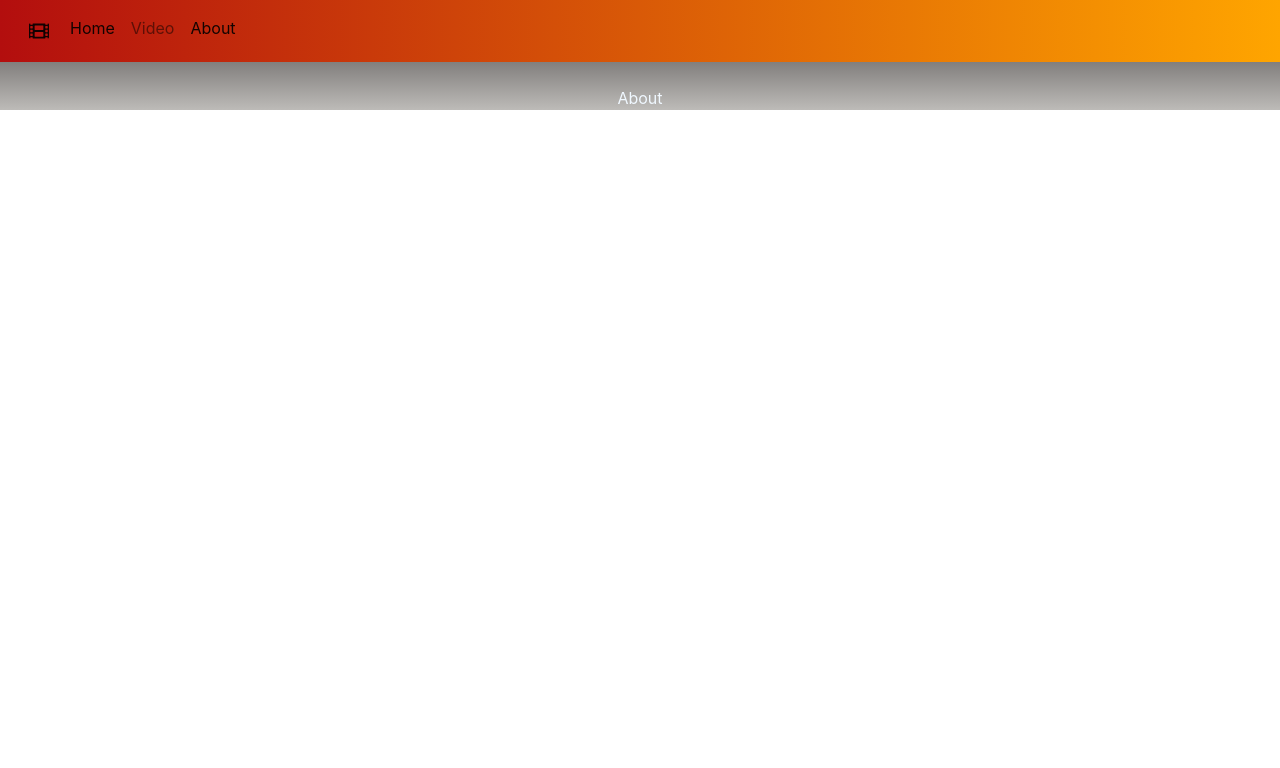
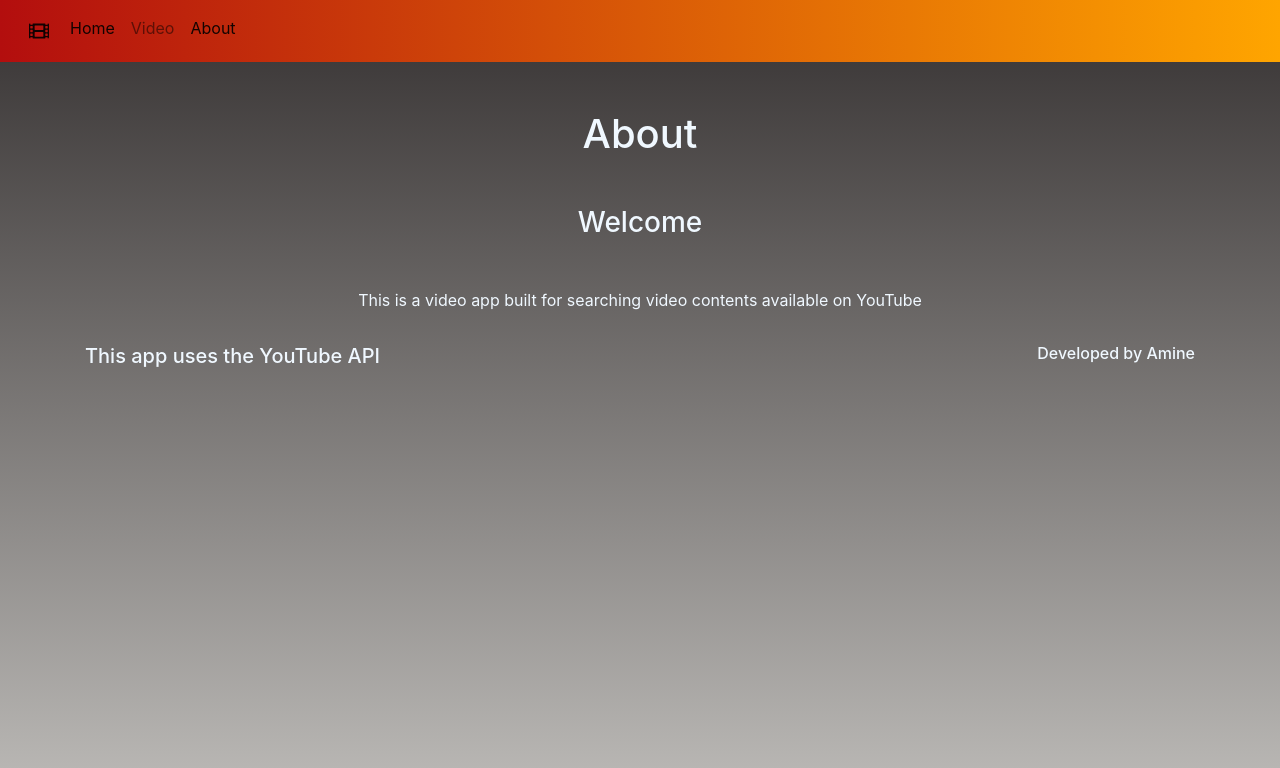
Before and after one commit to AminesCodes/Unit_4_Assessement, a React (Create React App) app: page /about in a window 1280 px wide. Shown: the top 768 px of the page. Built offline with nearby package versions, Linux system fonts and the light colour scheme; no server answers.

Commit message:
most functionality completed

```diff
--- a/public/index.html
+++ b/public/index.html
@@ -1,5 +1,5 @@
 <!DOCTYPE html>
-<html lang="en">
+<html lang="en" height=100%>
 
 <head>
   <meta charset="utf-8" />
@@ -28,7 +28,7 @@
   <title>YouTube API</title>
 </head>
 
-<body>
+<body height=100%>
   <noscript>You need to enable JavaScript to run this app.</noscript>
   <div id="root"></div>
   <!--
--- a/src/App.css
+++ b/src/App.css
@@ -2,8 +2,14 @@
   text-align: center;
   color: aliceblue;
   background-image: linear-gradient(to bottom, rgb(53, 49, 49) , rgb(189, 187, 184));
-  overflow: scroll;
+  overflow: auto;
   position: relative;
+  height: 100%;
+}
+
+#root {
+  height: 100%;
+  overflow: auto;
 }
 
 .icon {
@@ -20,8 +26,11 @@
 
 .errorDiv {
   position: absolute;
-  width: 65%;
-
+  width: 60%;
+  top: 10%;
+  margin: 0 20%;
+  background-color: cadetblue;
+  border-radius: 20px;
 }
 
 .closeBtn {
@@ -34,3 +43,8 @@
   background-image: linear-gradient(to right, rgb(179, 14, 14) , orange);
   color: aliceblue;
 }
+
+html, body {
+  height: 100%;
+  overflow: auto;
+}
--- a/src/App.js
+++ b/src/App.js
@@ -6,6 +6,7 @@ import axios from 'axios';
 import Home from './components/Home';
 import Video from './components/Video';
 import About from './components/About';
+import Errors from './components/Errors'
 import { ReactComponent as LogoIcon } from './assets/film-solid.svg';
 
 import API_KEY from './secret'
@@ -16,28 +17,36 @@ class App extends React.PureComponent {
     searchResult: [],
     availableResults: '',
     targetVideoId: '',
-    alerts: false,
+    alert: false,
+    errorMessage: '',
   }
 
   handleError = err => {
-    console.log(err)
+    console.log('ERROR : ', err)
     if (err.response) {
       if (err.response.data.message) {
-          // toast.error(err.response.data.message,
-          //     { position: toast.POSITION.TOP_CENTER });
+        this.setState({
+          alert: true,
+          errorMessage: err.response.data.message
+        })
       } else {
-          // toast.error(`${err.response.data}: ${err.response.status} - ${err.response.statusText}`,
-          // { position: toast.POSITION.TOP_CENTER });
-          console.log('Error', err);
+        this.setState({
+          alert: true,
+          errorMessage: `${err.response.data}: ${err.response.status} - ${err.response.statusText}`
+        })
       }
     } else if (err.message) {
-          // toast.error(err.message,
-          //     { position: toast.POSITION.TOP_CENTER });
+      this.setState({
+        alert: true,
+        errorMessage: err.message
+      })
     } else {
-          // toast.error('Sorry, an error occurred, try again later',
-          //     { position: toast.POSITION.TOP_CENTER });
-          // console.log('Error', err);
+      this.setState({
+        alert: true,
+        errorMessage: err.message
+      })
     }
+    console.log(this.state)
   }
 
   handleSearchForm = async(event) => {
@@ -64,12 +73,20 @@ class App extends React.PureComponent {
   }
 
   handleAlerts = () => {
-    this.setState({alerts: false})
-  }
+    this.setState({
+        alert: false,
+        errorMessage: ''
+    })
+}
 
   render() {
+    let errorContainer = null
+        if (this.state.alert) {
+            errorContainer = <Errors text={this.state.errorMessage} handleAlerts={this.handleAlerts} />
+        }
+
     return (
-      <div className="App ">
+      <div className='App position-relative'>
         <nav className='navbar navbar-expand-sm main-navbar navbar-light mb-4'>
           <ul className='navbar-nav'>
           </ul>
@@ -107,6 +124,7 @@ class App extends React.PureComponent {
             )} />
           <Route path='/about' component={About} />
         </Switch>
+        {errorContainer}
       </div>
     );
   }
--- a/src/components/About.jsx
+++ b/src/components/About.jsx
@@ -2,8 +2,12 @@ import React from 'react'
 
 export default function About(props) {
     return (
-        <div>
-            About
+        <div className='container mt-5'>
+            <h1>About</h1>
+            <h3 className='m-5'>Welcome</h3>
+            <p>This is a video app built for searching video contents available on YouTube</p>
+            <h5 className='float-left mt-3'>This app uses the YouTube API</h5>
+            <h6 className='float-right mt-3'>Developed by Amine</h6>
         </div>
     )
 }
--- a/src/components/Errors.jsx
+++ b/src/components/Errors.jsx
@@ -1,6 +1,7 @@
 import React from 'react'
 
 export default function Errors(props) {
+    console.log('error div called')
     return (
         <div className='errorDiv'>
             <span className='closeBtn btn btn-danger' onClick={props.handleAlerts}> X </span>
--- a/src/components/Video.jsx
+++ b/src/components/Video.jsx
@@ -4,6 +4,7 @@ import axios from 'axios'
 
 import API_KEY from '../secret'
 import Comments from './Comments'
+import Errors from './Errors'
 
 
 export default class Video extends React.PureComponent {
@@ -12,6 +13,8 @@ export default class Video extends React.PureComponent {
         title: '',
         published: '',
         description: '',
+        alerts: false,
+        errorMessage: '',
     }
 
     async componentDidMount() {
@@ -31,9 +34,19 @@ export default class Video extends React.PureComponent {
         }
     }
 
+    handleAlerts = () => {
+        this.setState({
+            alert: false,
+            errorMessage: ''
+        })
+    }
+
 
     render() {
-
+        let errorContainer = null
+        if (this.state.alert) {
+            errorContainer = <Errors text={this.state.errorMessage} handleAlerts={this.handleAlerts} />
+        }
 
         const opts = {
           playerVars: {
@@ -59,10 +72,11 @@ export default class Video extends React.PureComponent {
         return (
             <div className='container'>
                 {videoContent}
-                <span>{this.state.published}</span>
-                <h2>{this.state.title}</h2>
-                <p>{this.state.description}</p>
+                <span className='float-right'>{this.state.published}</span>
+                <h4>{this.state.title}</h4>
+                <div style={{height: '100px', overflow: 'scroll'}}>{this.state.description}</div>
                 {comments}
+                {errorContainer}
             </div>
         )
     }
--- a/src/index.css
+++ /dev/null
@@ -1,8 +0,0 @@
-body {
-  margin: 0;
-  font-family: -apple-system, BlinkMacSystemFont, 'Segoe UI', 'Roboto', 'Oxygen',
-    'Ubuntu', 'Cantarell', 'Fira Sans', 'Droid Sans', 'Helvetica Neue',
-    sans-serif;
-  -webkit-font-smoothing: antialiased;
-  -moz-osx-font-smoothing: grayscale;
-}
--- a/src/index.js
+++ b/src/index.js
@@ -1,6 +1,5 @@
 import React from 'react';
 import ReactDOM from 'react-dom';
-import './index.css';
 import App from './App';
 import { BrowserRouter } from 'react-router-dom'
 
```
